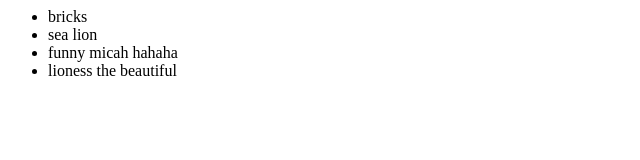
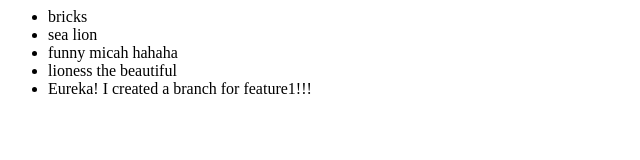
Before and after one commit to skyper812/git_training1, a plain HTML site: page index.html in a window 1280 px wide. Shown: the whole page, without its empty margins (0-640 px from the left). Drawn offline with Linux system fonts and the light colour scheme.

Commit message:
add eureka code

```diff
--- a/index.html
+++ b/index.html
@@ -6,6 +6,7 @@
 			<li>sea lion</li>
 			<li>funny micah hahaha</li>
 			<li>lioness the beautiful</li>
+			<li>Eureka! I created a branch for feature1!!!</li>
 		</ul>
 		</div>
 	</body>
```
